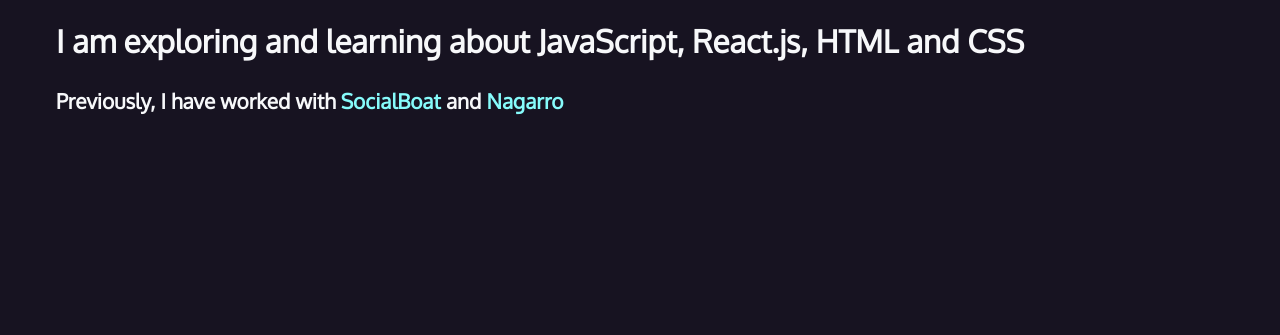
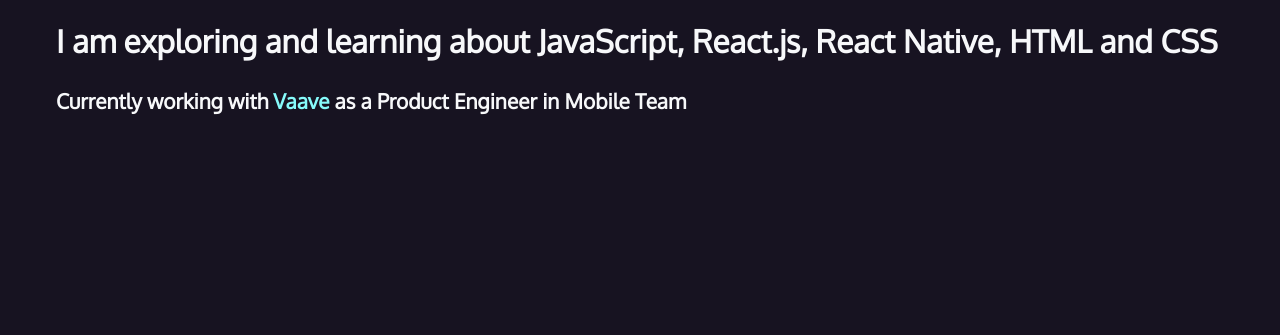
Before and after one commit to mudit999/Portfolio, a plain HTML site: page index.html in a window 1280 px wide. Shown: the part 287-622 px from the top of the page. Drawn offline with Linux system fonts and the light colour scheme; a web font is replaced by a local one.

Commit message:
Resume updated

```diff
--- a/index.html
+++ b/index.html
@@ -40,8 +40,8 @@
     <!-- Intro -->
 <section id= "intro">
     <p class="name">Hello there, my name is <span>Mudit Garg.</span></p>
-    <h2>I am exploring and learning about JavaScript, React.js, HTML and CSS</h2>
-    <h4>Previously, I have worked with <span class="companyName">SocialBoat</span> and <span class="companyName">Nagarro</h4>
+    <h2>I am exploring and learning about JavaScript, React.js, React Native, HTML and CSS</h2>
+    <h4>Currently working with <span class="companyName">Vaave</span> as a Product Engineer in Mobile Team</h4>
 </section>
 
 <div class="gradient"></div>
```
Also changed, not shown: 1 other file.
